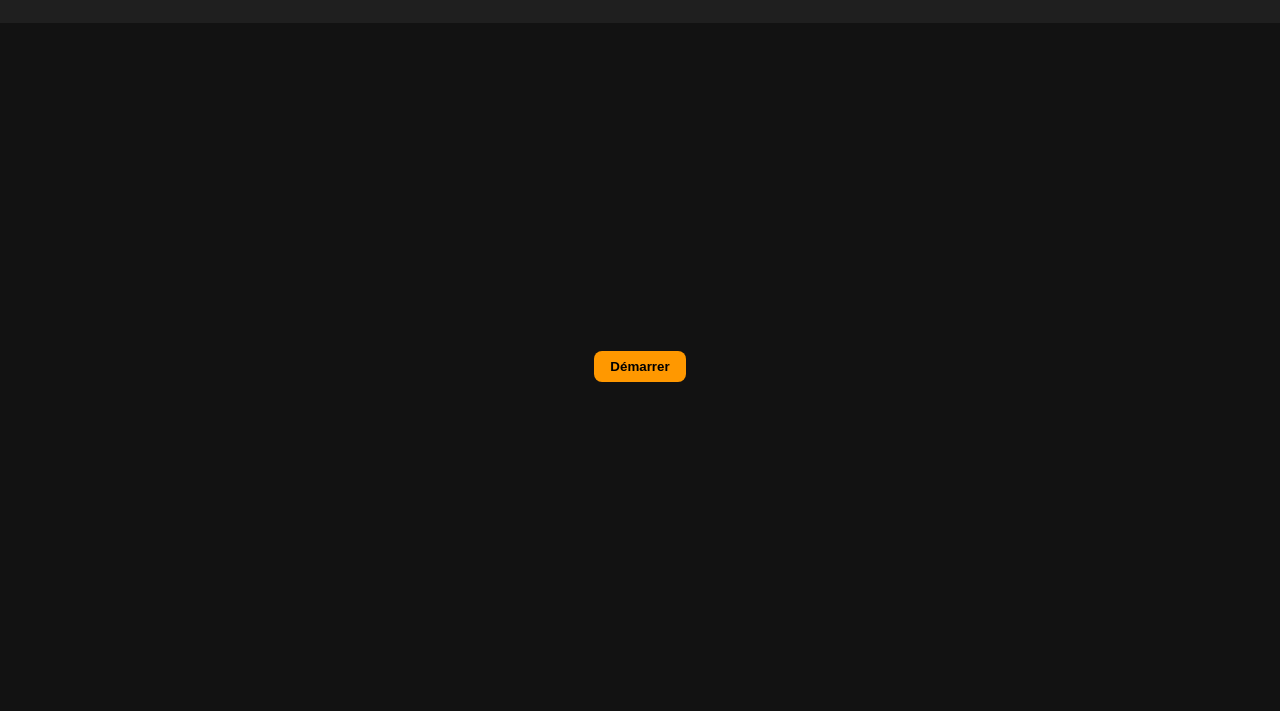
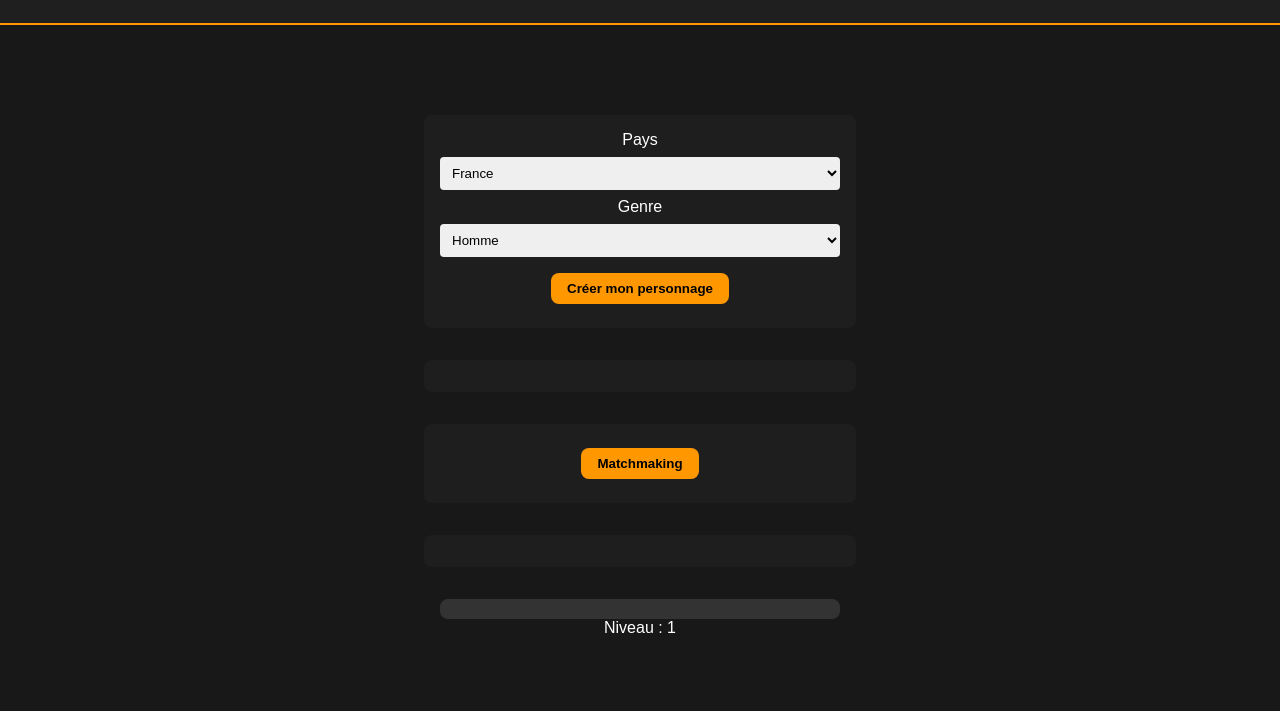
Before and after one commit to realStarYAM/Country-Balls-Mariage, a plain HTML site: page index.html in a window 1280 px wide. Shown: the part 89-800 px from the top of the page. Drawn offline with Linux system fonts and the light colour scheme.

Commit message:
Simplify interface and update XP mechanics

```diff
--- a/index.html
+++ b/index.html
@@ -8,10 +8,7 @@
 </head>
 <body>
   <header><h1>Country Balls: Mariage</h1></header>
-  <main id="home">
-    <button id="startBtn">Démarrer</button>
-  </main>
-  <section id="game" class="hidden">
+  <main id="game">
     <div id="selection" class="card">
       <label for="country">Pays</label>
       <select id="country"></select>
@@ -30,7 +27,7 @@
     <div id="result"></div>
     <div id="xpBar" class="xp"><div id="xpFill"></div></div>
     <div id="level">Niveau : 1</div>
-  </section>
+  </main>
   <script src="script.js"></script>
 </body>
 </html>
--- a/script.js
+++ b/script.js
@@ -41,9 +41,7 @@ const countries=[
   }
 ];
 
-const startBtn=document.getElementById('startBtn');
 const game=document.getElementById('game');
-const home=document.getElementById('home');
 const countrySelect=document.getElementById('country');
 const genderSelect=document.getElementById('gender');
 const createBtn=document.getElementById('createBtn');
@@ -55,11 +53,9 @@ const resultDiv=document.getElementById('result');
 const xpFill=document.getElementById('xpFill');
 const levelDiv=document.getElementById('level');
 let xp=0;
-
-startBtn.addEventListener('click',()=>{
-  home.classList.add('hidden');
-  game.classList.remove('hidden');
-});
+// XP settings for easy tweaking
+const XP_PER_LEVEL=50;
+const XP_GAIN=10;
 
 function flagEmoji(code){
   const base=0x1F1E6;
@@ -78,8 +74,8 @@ function randomFrom(arr){
 }
 
 function updateXP(){
-  xpFill.style.width=`${xp%100}%`;
-  levelDiv.textContent=`Niveau : ${Math.floor(xp/100)+1}`;
+  xpFill.style.width=`${(xp%XP_PER_LEVEL)/XP_PER_LEVEL*100}%`;
+  levelDiv.textContent=`Niveau : ${Math.floor(xp/XP_PER_LEVEL)+1}`;
 }
 
 function displayCharacter(el,p){
@@ -117,9 +113,9 @@ matchBtn.addEventListener('click',()=>{
   partnerDiv.appendChild(marryBtn);
   partnerDiv.classList.remove('hidden');
   marryBtn.onclick=()=>{
-    xp+=10;
+    xp+=XP_GAIN;
     updateXP();
-    resultDiv.textContent=`Mariage réussi avec ${partner.first} ${partner.last} (${partner.name}) ! +10 XP`;
+    resultDiv.textContent=`Mariage réussi avec ${partner.first} ${partner.last} (${partner.name}) ! +${XP_GAIN} XP`;
     partnerDiv.classList.add('hidden');
   };
 });
--- a/style.css
+++ b/style.css
@@ -1,8 +1,8 @@
 body{
   margin:0;
   font-family:Arial,Helvetica,sans-serif;
-  background:#121212;
-  color:#eee;
+  background:#181818;
+  color:#fff;
   display:flex;
   flex-direction:column;
   min-height:100vh;
@@ -12,8 +12,9 @@ header{
   color:#fff;
   text-align:center;
   padding:1rem;
+  border-bottom:2px solid #ff9800;
 }
-main,section{
+main{
   flex:1;
   display:flex;
   flex-direction:column;
```
